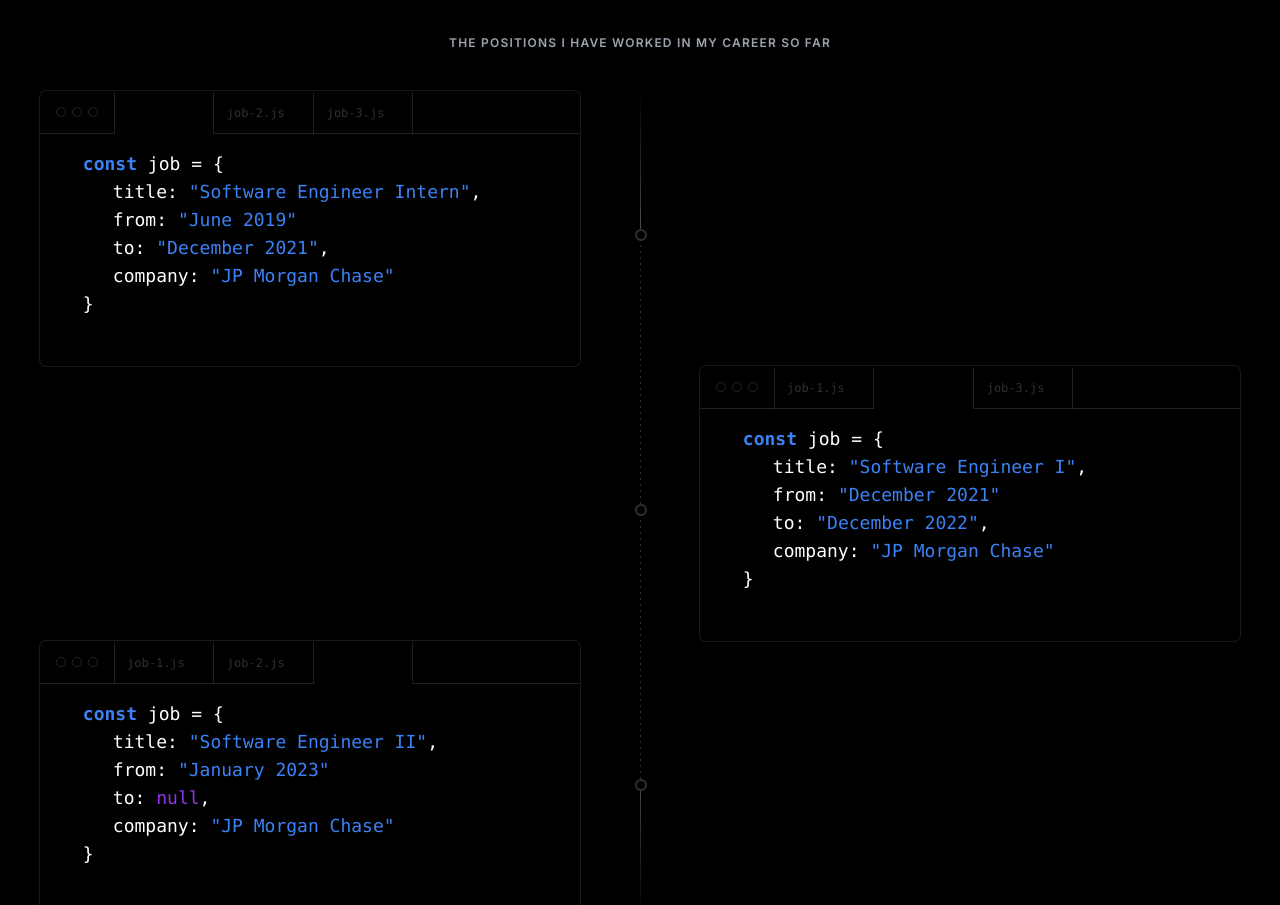
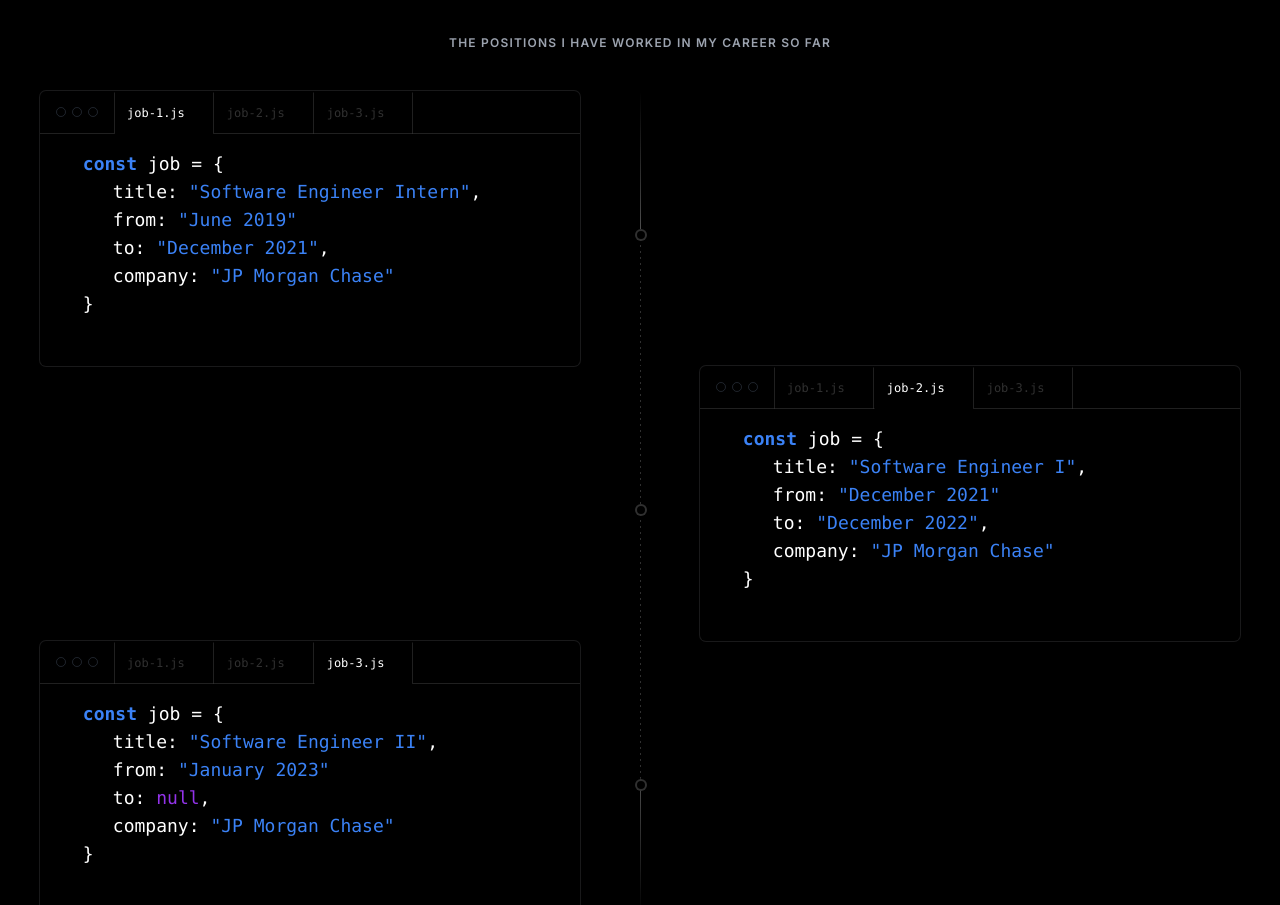
Before and after one commit to jacobsonryan/website, a Next.js app: page / in a window 1280 px wide. Shown: the part 1058-1963 px from the top of the page. Built offline with nearby package versions, Linux system fonts and the light colour scheme; no server answers; the database is empty.

Commit message:
color issue

```diff
--- a/components/Experience.js
+++ b/components/Experience.js
@@ -53,7 +53,7 @@
                       {jobs.map((job, idx) => {
                         return (
                             <code className={`cursor-pointer px-1 py-3  text-[8px] sm:text-xs sm:px-3   border-[1px] border-[#ffffff20] border-l-[#00000000] ${i == idx ? 'border-b-black' : 'border-b-[#ffffff00] '} ${job.id == 1 ? 'ml-2 border-l-[#ffffff20]' : ''} border-t-black relative top-[0.07em]  flex justify-between gap-1 place-items-center`}>
-                              <p className={`${i == idx ? '' : 'text-[#ffffff30]'}`}>job-{job.id}.js</p>
+                              <p className={`${i == idx ? 'text-white' : 'text-[#ffffff30]'}`}>job-{job.id}.js</p>
                             <svg xmlns="http://www.w3.org/2000/svg" fill="none" viewBox="0 0 24 24" stroke-width=".5" stroke="currentColor" class="w-3 h-3">
                               <path stroke-linecap="round" stroke-linejoin="round" d="M6 18L18 6M6 6l12 12" />
                             </svg>
```
